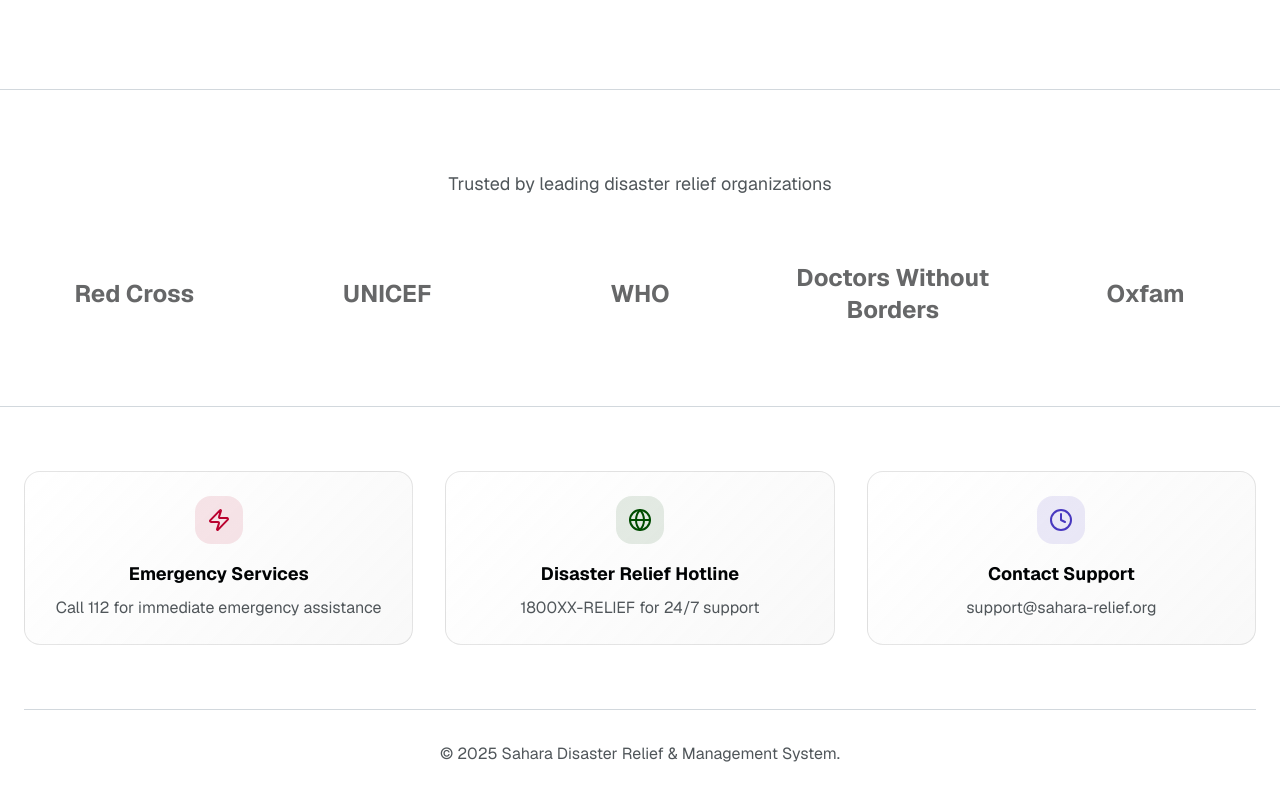
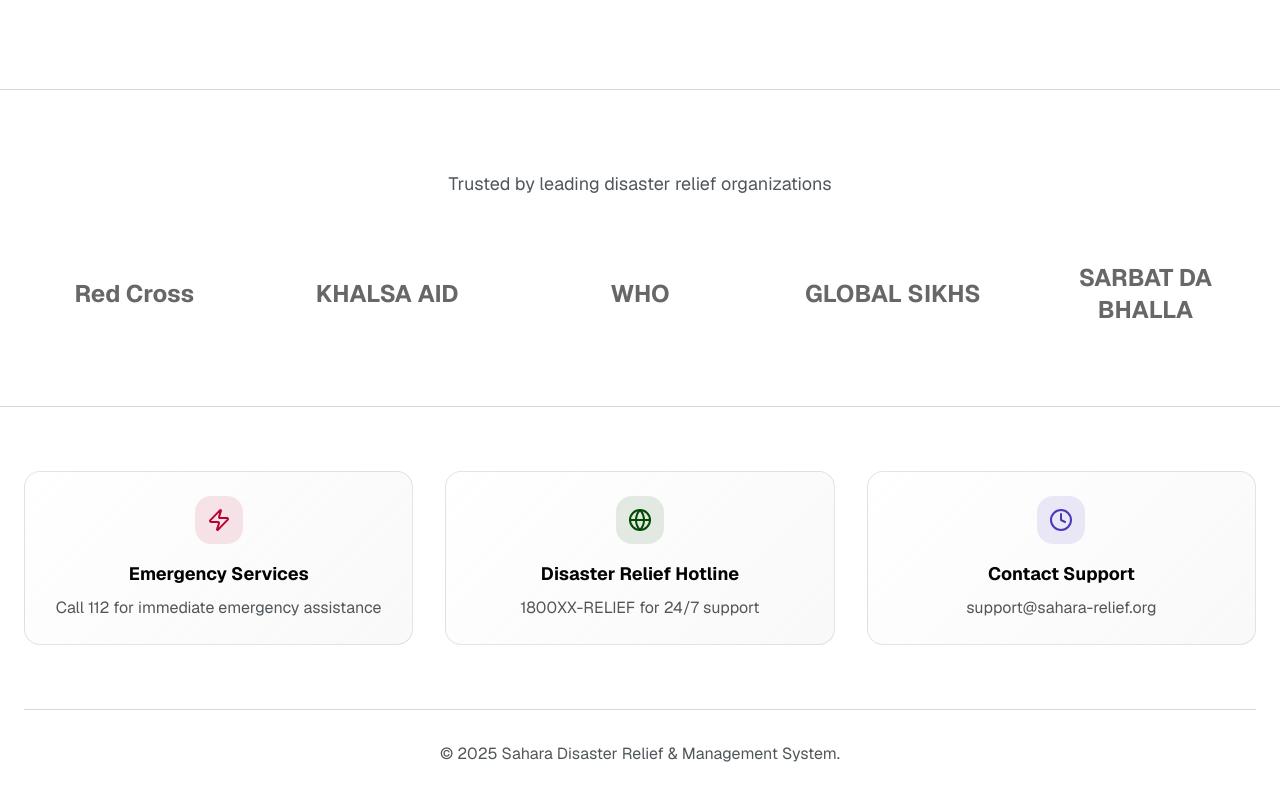
Before and after one commit to mr-singh96-ux/sahara-1.0, a Next.js app: page / in a window 1280 px wide. Shown: the part 1867-2667 px from the top of the page. Built offline with nearby package versions, Linux system fonts and the light colour scheme.

Commit message:
Initial Upload5

```diff
--- a/components/home-page-content.tsx
+++ b/components/home-page-content.tsx
@@ -178,16 +178,16 @@ export function HomePageContent() {
               <div className="text-2xl font-bold text-foreground">Red Cross</div>
             </div>
             <div className="text-center">
-              <div className="text-2xl font-bold text-foreground">UNICEF</div>
+              <div className="text-2xl font-bold text-foreground">KHALSA AID</div>
             </div>
             <div className="text-center">
               <div className="text-2xl font-bold text-foreground">WHO</div>
             </div>
             <div className="text-center">
-              <div className="text-2xl font-bold text-foreground">Doctors Without Borders</div>
+              <div className="text-2xl font-bold text-foreground">GLOBAL SIKHS</div>
             </div>
             <div className="text-center">
-              <div className="text-2xl font-bold text-foreground">Oxfam</div>
+              <div className="text-2xl font-bold text-foreground">SARBAT DA BHALLA</div>
             </div>
           </div>
         </div>
```
